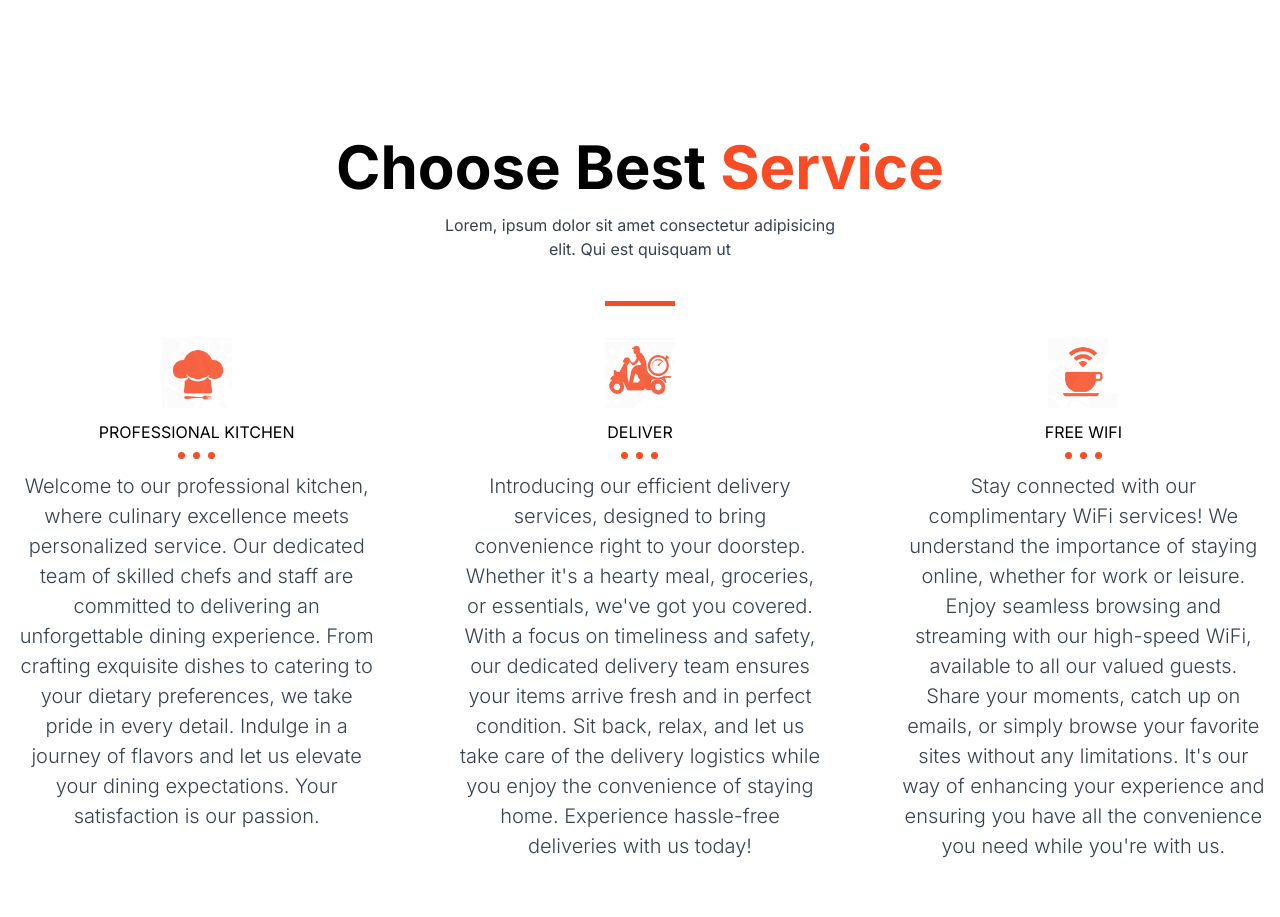
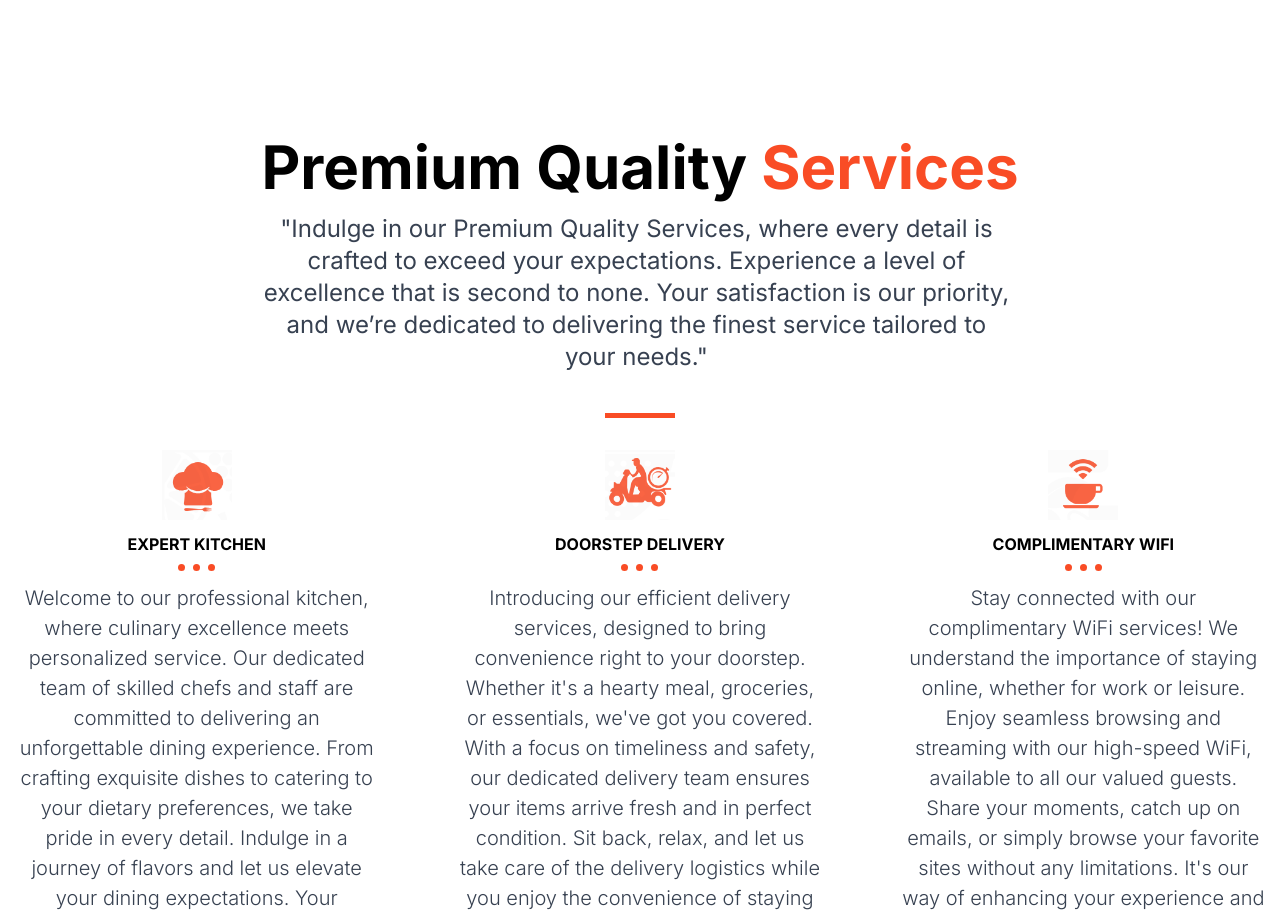
Before and after one commit to mrVinzcode/MP2, a Next.js app: page / in a window 1280 px wide. Shown: the part 1960-2877 px from the top of the page. Built offline with nearby package versions, Linux system fonts and the light colour scheme.

Commit message:
revise all service components

```diff
--- a/src/components/Services.tsx
+++ b/src/components/Services.tsx
@@ -5,17 +5,17 @@ import ServicesCard from "./ServicesCard";
 const servicesData = [
   {
     img: "/services__1.png",
-    title: "Professional Kitchen",
+    title: "Expert Kitchen",
     desc: "Welcome to our professional kitchen, where culinary excellence meets personalized service. Our dedicated team of skilled chefs and staff are committed to delivering an unforgettable dining experience. From crafting exquisite dishes to catering to your dietary preferences, we take pride in every detail. Indulge in a journey of flavors and let us elevate your dining expectations. Your satisfaction is our passion.",
   },
   {
     img: "/services__2.png",
-    title: "Deliver",
+    title: "Doorstep Delivery",
     desc: "Introducing our efficient delivery services, designed to bring convenience right to your doorstep. Whether it's a hearty meal, groceries, or essentials, we've got you covered. With a focus on timeliness and safety, our dedicated delivery team ensures your items arrive fresh and in perfect condition. Sit back, relax, and let us take care of the delivery logistics while you enjoy the convenience of staying home. Experience hassle-free deliveries with us today!",
   },
   {
     img: "/services__4.png",
-    title: "Free Wifi",
+    title: "Complimentary WiFi",
     desc: "Stay connected with our complimentary WiFi services! We understand the importance of staying online, whether for work or leisure. Enjoy seamless browsing and streaming with our high-speed WiFi, available to all our valued guests. Share your moments, catch up on emails, or simply browse your favorite sites without any limitations. It's our way of enhancing your experience and ensuring you have all the convenience you need while you're with us.",
   },
 ];
@@ -25,11 +25,14 @@ const Services = () => {
     <section className="container pt-40">
       <div className="space-y-4 w-fit mx-auto text-center">
         <h2 className="text-4xl md:text-6xl font-bold">
-          Choose Best <span className="text-accent">Service</span>
+          Premium Quality <span className="text-accent">Services</span>
         </h2>
-        <p className="text-gray-700">
-          Lorem, ipsum dolor sit amet consectetur adipisicing <br />
-          elit. Qui est quisquam ut
+        <p className="text-gray-700 text-2xl max-w-[750px]">
+          &quot;Indulge in our Premium Quality Services, where every detail is
+          crafted to exceed your expectations. Experience a level of excellence
+          that is second to none. Your satisfaction is our priority, and
+          we&rsquo;re dedicated to delivering the finest service tailored to
+          your needs.&quot;
         </p>
         <div className="w-fit mx-auto">
           <Dash />
--- a/src/components/ServicesCard.tsx
+++ b/src/components/ServicesCard.tsx
@@ -19,7 +19,7 @@ const ServicesCard: React.FC<propsType> = ({ img, title, desc }) => {
           alt={title}
         />
 
-        <div className="uppercase">
+        <div className="uppercase font-bold">
           {title}
           <div className="flex gap-2 w-fit mx-auto mt-2">
             <div className="bg-accent w-[7px] h-[7px] rounded-full" />
```
